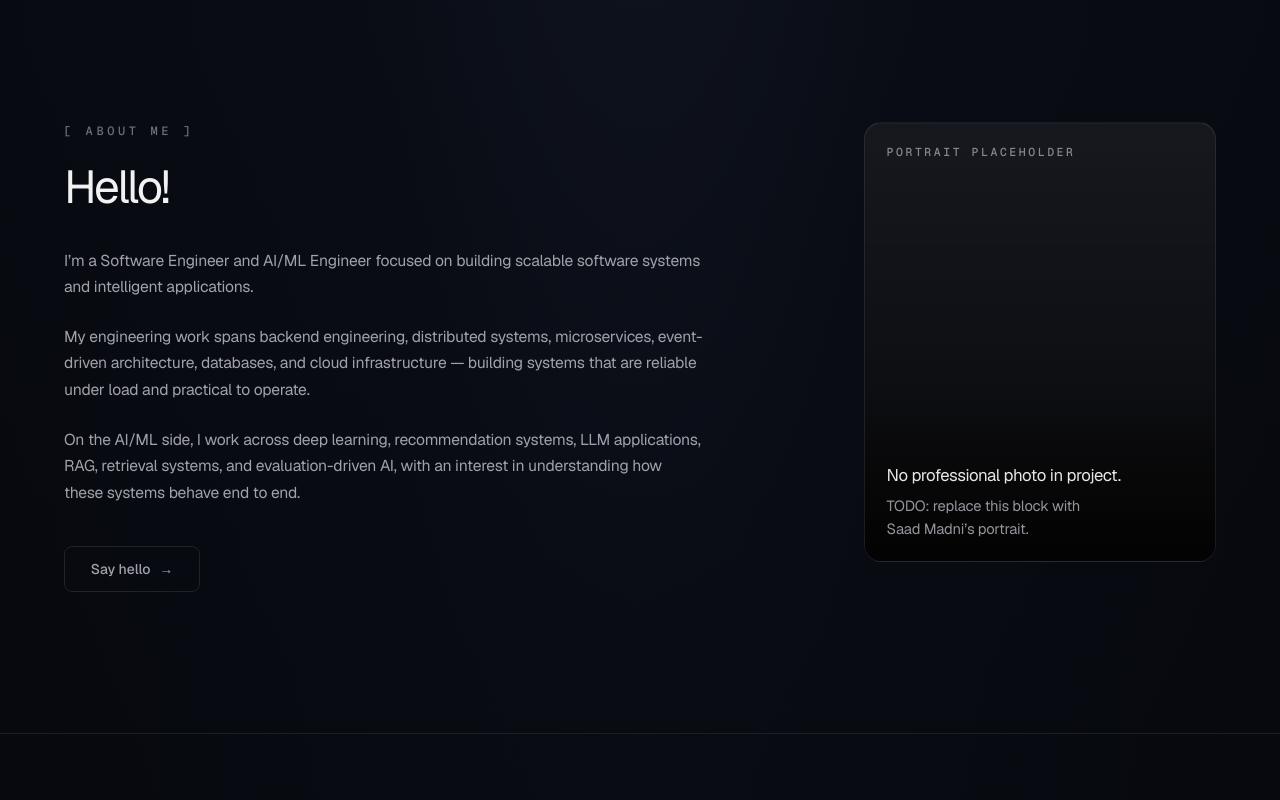
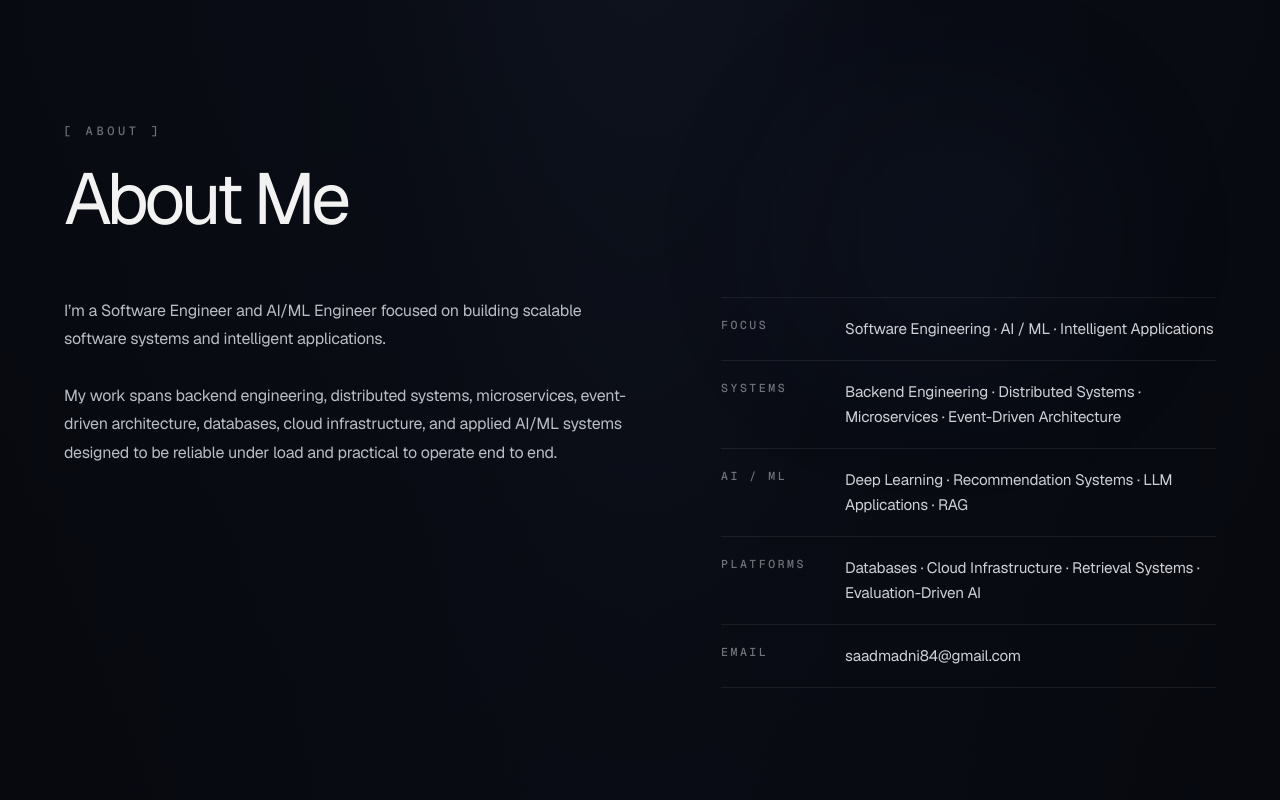
Before and after one commit to Saadmadni84/MyWebsite, a Next.js app: page / in a window 1280 px wide. Shown: the part 820-1620 px from the top of the page. Built offline with nearby package versions, Linux system fonts and the light colour scheme.

Commit message:
Refine about section editorial layout

```diff
--- a/src/app/globals.css
+++ b/src/app/globals.css
@@ -354,18 +354,47 @@ button {
 
 .about-section {
   position: relative;
-  padding-block: clamp(7.5rem, 11vw, 10rem);
+  isolation: isolate;
+  padding-block: clamp(8rem, 11vw, 10rem);
+}
+
+.about-section::before {
+  content: "";
+  position: absolute;
+  top: 4rem;
+  right: max(1rem, calc((100vw - 72rem) / 2));
+  width: min(35rem, 42vw);
+  height: min(24rem, 30vw);
+  border-radius: 999px;
+  pointer-events: none;
+  background: radial-gradient(
+    circle at center,
+    rgba(53, 72, 128, 0.16) 0%,
+    rgba(34, 47, 86, 0.1) 34%,
+    rgba(11, 14, 24, 0) 76%
+  );
+  filter: blur(56px);
+  opacity: 0.7;
 }
 
 .about-shell {
+  position: relative;
+  z-index: 1;
+}
+
+.about-editorial {
   display: grid;
-  grid-template-columns: minmax(0, 1.5fr) minmax(18rem, 0.8fr);
+  grid-template-columns: minmax(0, 1.08fr) minmax(18rem, 0.92fr);
   align-items: start;
-  gap: clamp(5rem, 8vw, 7.5rem);
+  gap: clamp(3.5rem, 6vw, 6.5rem);
 }
 
 .about-copy-column {
-  max-width: 40rem;
+  max-width: 39rem;
+}
+
+.about-copy-stack {
+  max-width: 38rem;
 }
 
 .about-kicker {
@@ -378,110 +407,65 @@ button {
 }
 
 .about-heading {
-  font-size: clamp(2.625rem, 3.6vw, 3rem);
-  line-height: 1.04;
-  letter-spacing: -0.05em;
+  font-size: clamp(3.5rem, 6vw, 4.5rem);
+  line-height: 0.96;
+  letter-spacing: -0.06em;
   font-weight: 400;
   color: #f2f2f2;
   text-wrap: balance;
 }
 
 .about-paragraph {
-  max-width: 40rem;
-  font-size: clamp(0.98rem, 1.02vw, 1rem);
-  line-height: 1.68;
-  letter-spacing: -0.014em;
-  color: var(--foreground-secondary);
+  max-width: 38rem;
+  font-size: clamp(1rem, 1.12vw, 1.08rem);
+  line-height: 1.78;
+  letter-spacing: -0.016em;
+  color: rgba(219, 223, 230, 0.84);
   text-wrap: pretty;
 }
 
-.about-link {
-  display: inline-flex;
-  min-height: 2.875rem;
-  min-width: 8.5rem;
-  align-items: center;
-  justify-content: center;
-  gap: 0.55rem;
-  border: 1px solid #222;
-  border-radius: 0.5rem;
-  padding-inline: 1rem;
-  font-size: 0.875rem;
-  font-weight: 500;
-  color: var(--foreground-secondary);
-}
-
-.about-link:hover {
-  border-color: rgba(255, 255, 255, 0.16);
-  color: #d4d4d8;
-}
-
-.about-link-arrow {
-  transition: transform 220ms var(--ease-standard);
-}
-
-.about-link:hover .about-link-arrow {
-  transform: translateX(0.25rem);
-}
-
-.about-media-shell {
+.about-details-column {
   width: 100%;
-  max-width: 22rem;
+  max-width: 35rem;
   justify-self: end;
 }
 
-.about-portrait-frame {
-  position: relative;
-  width: 100%;
-  aspect-ratio: 4 / 5;
-  overflow: hidden;
-  border: 1px solid rgba(255, 255, 255, 0.08);
-  border-radius: 1.0625rem;
-  background:
-    linear-gradient(180deg, rgba(39, 47, 68, 0.3) 0%, rgba(18, 20, 27, 0.72) 42%, rgba(8, 8, 8, 0.98) 100%),
-    linear-gradient(180deg, rgba(15, 15, 15, 1) 0%, rgba(8, 8, 8, 1) 100%);
-  box-shadow: inset 0 1px 0 rgba(255, 255, 255, 0.03);
+.about-detail-list {
+  border-top: 1px solid rgba(255, 255, 255, 0.07);
 }
 
-.about-portrait-frame::after {
-  content: "";
-  position: absolute;
-  inset: 0;
-  pointer-events: none;
-  background: linear-gradient(to bottom, transparent 60%, rgba(0, 0, 0, 0.65) 100%);
+.about-detail-row {
+  display: grid;
+  grid-template-columns: minmax(5.75rem, 6.5rem) minmax(0, 1fr);
+  align-items: start;
+  gap: 1.25rem;
+  padding-block: 1.15rem;
+  border-bottom: 1px solid rgba(255, 255, 255, 0.07);
 }
 
-.about-portrait-placeholder {
-  position: relative;
-  z-index: 1;
-  display: flex;
-  height: 100%;
-  flex-direction: column;
-  justify-content: space-between;
-  padding: 1.25rem 1.35rem;
-}
-
-.about-placeholder-label {
+.about-detail-label {
   font-family: var(--font-geist-mono), monospace;
   font-size: 0.72rem;
   font-weight: 500;
   letter-spacing: 0.22em;
   text-transform: uppercase;
-  color: rgba(161, 161, 170, 0.82);
+  color: var(--foreground-muted);
 }
 
-.about-placeholder-title {
-  font-size: 1.05rem;
-  line-height: 1.4;
-  letter-spacing: -0.025em;
-  color: rgba(245, 245, 245, 0.94);
+.about-detail-value {
+  font-size: 0.95rem;
+  line-height: 1.65;
+  letter-spacing: -0.014em;
+  color: rgba(235, 236, 240, 0.88);
+  text-wrap: pretty;
 }
 
-.about-placeholder-copy {
-  max-width: 14rem;
-  font-size: 0.92rem;
-  line-height: 1.55;
-  letter-spacing: -0.015em;
-  color: rgba(161, 161, 170, 0.92);
+.about-detail-link {
+  color: inherit;
+}
+
+.about-detail-link:hover {
+  color: #ffffff;
 }
 
 .experience-section {
@@ -1023,7 +1007,6 @@ button {
     padding-block: clamp(5rem, 18vw, 6.25rem);
   }
 
-  .about-heading,
   .experience-heading,
   .projects-heading,
   .credentials-heading,
@@ -1031,19 +1014,20 @@ button {
     font-size: clamp(2.25rem, 9vw, 2.5rem);
   }
 
+  .about-heading {
+    font-size: clamp(2.625rem, 11vw, 3.25rem);
+  }
+
   .about-paragraph,
+  .about-detail-value,
   .experience-intro,
   .experience-description,
   .projects-intro,
   .project-description,
   .credentials-intro,
   .skills-intro {
-    font-size: 0.94rem;
-    line-height: 1.58;
-  }
-
-  .about-media-shell {
-    max-width: min(100%, 22.5rem);
+    font-size: 1rem;
+    line-height: 1.72;
   }
 
   .experience-organization,
--- a/src/components/sections/about-section.tsx
+++ b/src/components/sections/about-section.tsx
@@ -1,10 +1,42 @@
 import { Container } from "@/components/layout/container";
 import { Reveal } from "@/components/motion/reveal";
 
+type AboutDetail = {
+  label: string;
+  value: string;
+  href?: string;
+};
+
 const aboutParagraphs = [
   "I’m a Software Engineer and AI/ML Engineer focused on building scalable software systems and intelligent applications.",
-  "My engineering work spans backend engineering, distributed systems, microservices, event-driven architecture, databases, and cloud infrastructure — building systems that are reliable under load and practical to operate.",
-  "On the AI/ML side, I work across deep learning, recommendation systems, LLM applications, RAG, retrieval systems, and evaluation-driven AI, with an interest in understanding how these systems behave end to end.",
+  "My work spans backend engineering, distributed systems, microservices, event-driven architecture, databases, cloud infrastructure, and applied AI/ML systems designed to be reliable under load and practical to operate end to end.",
+] as const;
+
+const aboutDetails: readonly AboutDetail[] = [
+  {
+    label: "Focus",
+    value: "Software Engineering · AI / ML · Intelligent Applications",
+  },
+  {
+    label: "Systems",
+    value:
+      "Backend Engineering · Distributed Systems · Microservices · Event-Driven Architecture",
+  },
+  {
+    label: "AI / ML",
+    value:
+      "Deep Learning · Recommendation Systems · LLM Applications · RAG",
+  },
+  {
+    label: "Platforms",
+    value:
+      "Databases · Cloud Infrastructure · Retrieval Systems · Evaluation-Driven AI",
+  },
+  {
+    label: "Email",
+    value: "saadmadni84@gmail.com",
+    href: "mailto:saadmadni84@gmail.com",
+  },
 ] as const;
 
 export function AboutSection() {
@@ -17,18 +49,19 @@ export function AboutSection() {
     >
       <Container width="wide">
         <div className="about-shell mx-auto max-w-[72rem]">
-          <div className="about-copy-column">
           <Reveal as="p" className="about-kicker">
-              [ ABOUT ME ]
+            [ ABOUT ]
           </Reveal>
 
           <Reveal delayMs={80} className="mt-6">
             <h2 id="about-title" className="about-heading">
-                Hello!
+              About Me
             </h2>
           </Reveal>
 
-            <div className="mt-8 space-y-5 sm:mt-9 sm:space-y-6">
+          <div className="about-editorial mt-12 sm:mt-14 lg:mt-16">
+            <div className="about-copy-column">
+              <div className="about-copy-stack space-y-6 sm:space-y-7">
                 {aboutParagraphs.map((paragraph, index) => (
                   <Reveal
                     key={paragraph}
@@ -40,40 +73,34 @@ export function AboutSection() {
                   </Reveal>
                 ))}
               </div>
-
-            <Reveal delayMs={470} className="mt-9 sm:mt-10">
-              <a
-                href="mailto:saadmadni84@gmail.com"
-                className="about-link"
-              >
-                <span>Say hello</span>
-                <span aria-hidden="true" className="about-link-arrow">
-                  →
-                </span>
-              </a>
-            </Reveal>
             </div>
 
-          <Reveal delayMs={540} className="about-media-shell">
-            <div
-              role="img"
-              aria-label="Professional portrait placeholder. Replace with Saad Madni photo."
-              className="about-portrait-frame"
+            <div className="about-details-column">
+              <dl className="about-detail-list">
+                {aboutDetails.map((detail, index) => (
+                  <Reveal
+                    key={detail.label}
+                    delayMs={240 + index * 70}
+                    className="about-detail-row"
                   >
-              <div className="about-portrait-placeholder">
-                <p className="about-placeholder-label">Portrait placeholder</p>
-
-                <div className="space-y-2">
-                  <p className="about-placeholder-title">
-                    No professional photo in project.
-                  </p>
-                  <p className="about-placeholder-copy">
-                    TODO: replace this block with Saad Madni’s portrait.
-                  </p>
+                    <dt className="about-detail-label">{detail.label}</dt>
+                    <dd className="about-detail-value">
+                      {detail.href ? (
+                        <a
+                          href={detail.href}
+                          className="about-detail-link"
+                        >
+                          {detail.value}
+                        </a>
+                      ) : (
+                        detail.value
+                      )}
+                    </dd>
+                  </Reveal>
+                ))}
+              </dl>
             </div>
           </div>
-            </div>
-          </Reveal>
         </div>
       </Container>
     </section>
```
Lines whose indentation alone changed are shown as unchanged.
